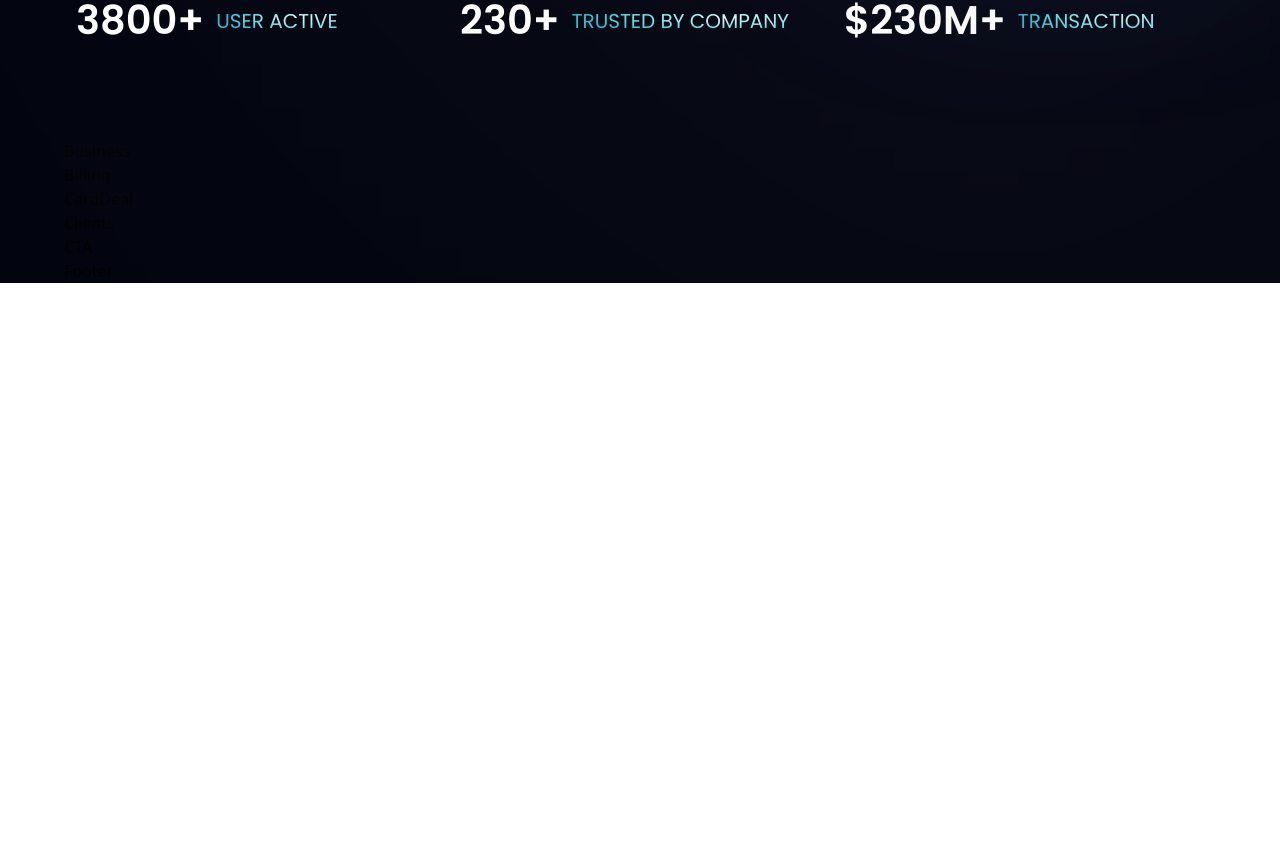
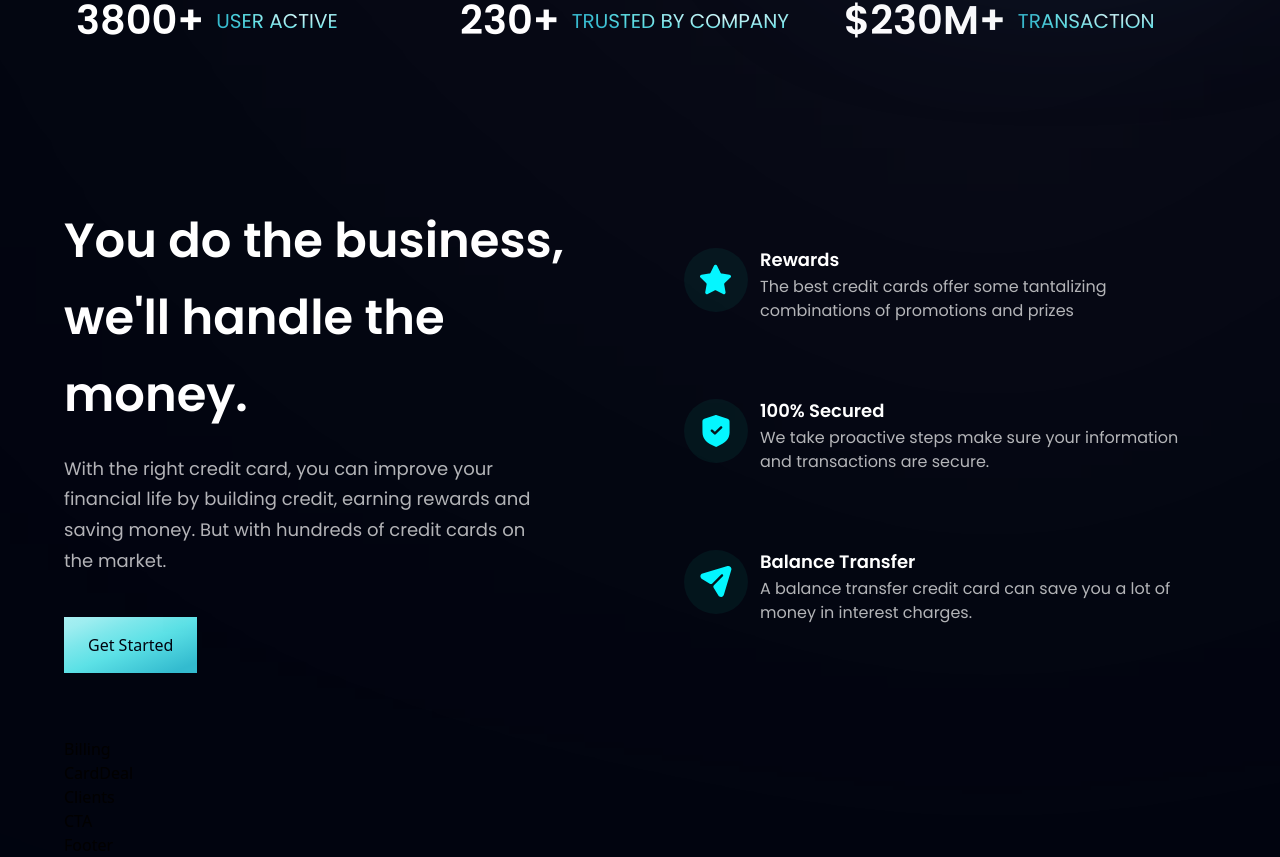
Before and after one commit to PiseAtharva/bang_modern_app, a React (Vite) app: page / in a window 1280 px wide. Shown: the part 806-1663 px from the top of the page. Before the commit the page ends 1089 px from the top, so only its background shows below. Built offline with nearby package versions, Linux system fonts and the light colour scheme.

Commit message:
updated business component along with generic button component

```diff
--- a/src/components/Business.jsx
+++ b/src/components/Business.jsx
@@ -1,9 +1,48 @@
 import React from 'react'
+import { features } from '../constants'
+import styles, { layout } from '../style'
+import Button from './Button'
+
+const FeatureCard = ({icon, title, content, index}) => (
+  <div className={`flex flex-row p-6 rounded-[20px] ${index !== features.length - 1 ? 'mb-6' : 'mb-0'} feature-card`}>
+    <div className={`w-[64px] h-[64px] rounded-full ${styles.flexCenter} bg-dimBlue`}>
+      <img src={icon} alt="icon" className='w-[50%] h-[50%] object-contain' />
+    </div>
+    <div className='flex flex-1 flex-col ml-3'>
+      <h4 className='font-poppins font-semibold text-white text-[18px] leading-[23px] mb-1'>
+        {title}
+      </h4>
+      <p className='font-poppins font-normal text-dimWhite text-[16px] leading-[24px] mb-1'>
+        {content}
+      </p>
+    </div>
+  </div>
+)
 
 const Business = () => {
   return (
-    <div>Business</div>
-  )
+    <section id='features' className={layout.section}>
+      <div className={layout.sectionInfo}>
+        <h2 className={styles.heading2}>
+        You do the business, <br className="sm:block hidden" /> we'll handle
+        the money.
+        </h2>
+        <p className={`${styles.paragraph} max-w-[470px] mt-5`}>
+        With the right credit card, you can improve your financial life by
+        building credit, earning rewards and saving money. But with hundreds
+        of credit cards on the market.
+      </p>
+
+      <Button styles='mt-10' />
+      </div>
+      <div className={`${layout.sectionImg} flex-col`}>
+        {features.map((feature, index) => (
+          <FeatureCard key={feature.id} {...feature} index={index}/>
+        ) )}
+      </div>
+
+    </section>
+    )
 }
 
 export default Business
--- a/src/components/Button.jsx
+++ b/src/components/Button.jsx
@@ -1,8 +1,10 @@
 import React from 'react'
 
-const Button = () => {
+const Button = ( {styles} ) => {
   return (
-    <div>Button</div>
+    <button type='button' className={`py-4 px-6 bg-blue-gradient font-poopins font-medium texxt-[18px] text-primary outline-none ${styles}` }>
+      Get Started
+    </button>
   )
 }
 
```
